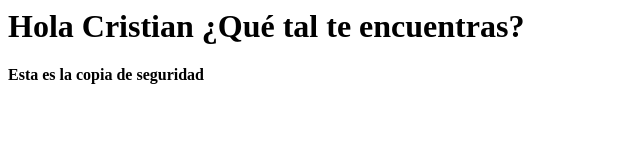
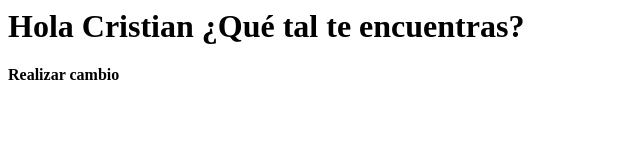
Before and after one commit to Clealg01/PPS-Unidad0Actividad4-Cristian, a plain HTML site: page index.html in a window 1280 px wide. Shown: the full height of the page, 0-640 px from the left. Drawn offline with Linux system fonts and the light colour scheme.

Commit message:
Update index.html

```diff
--- a/index.html
+++ b/index.html
@@ -1,4 +1,4 @@
 <h1>Hola Cristian ¿Qué tal te encuentras?</h1>
 
 
-<h4>Esta es la copia de seguridad</h4>
+<h4>Realizar cambio</h4>
```
